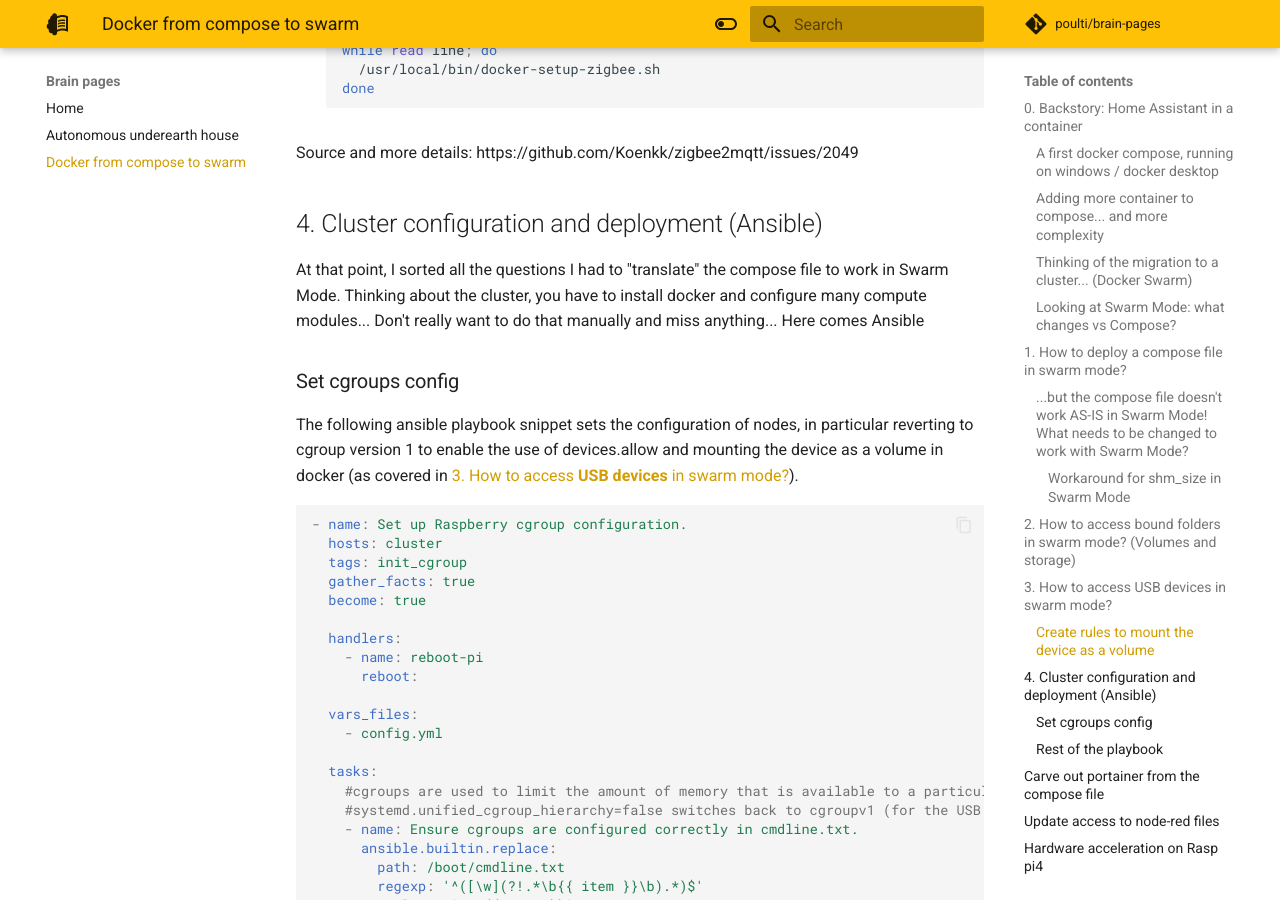
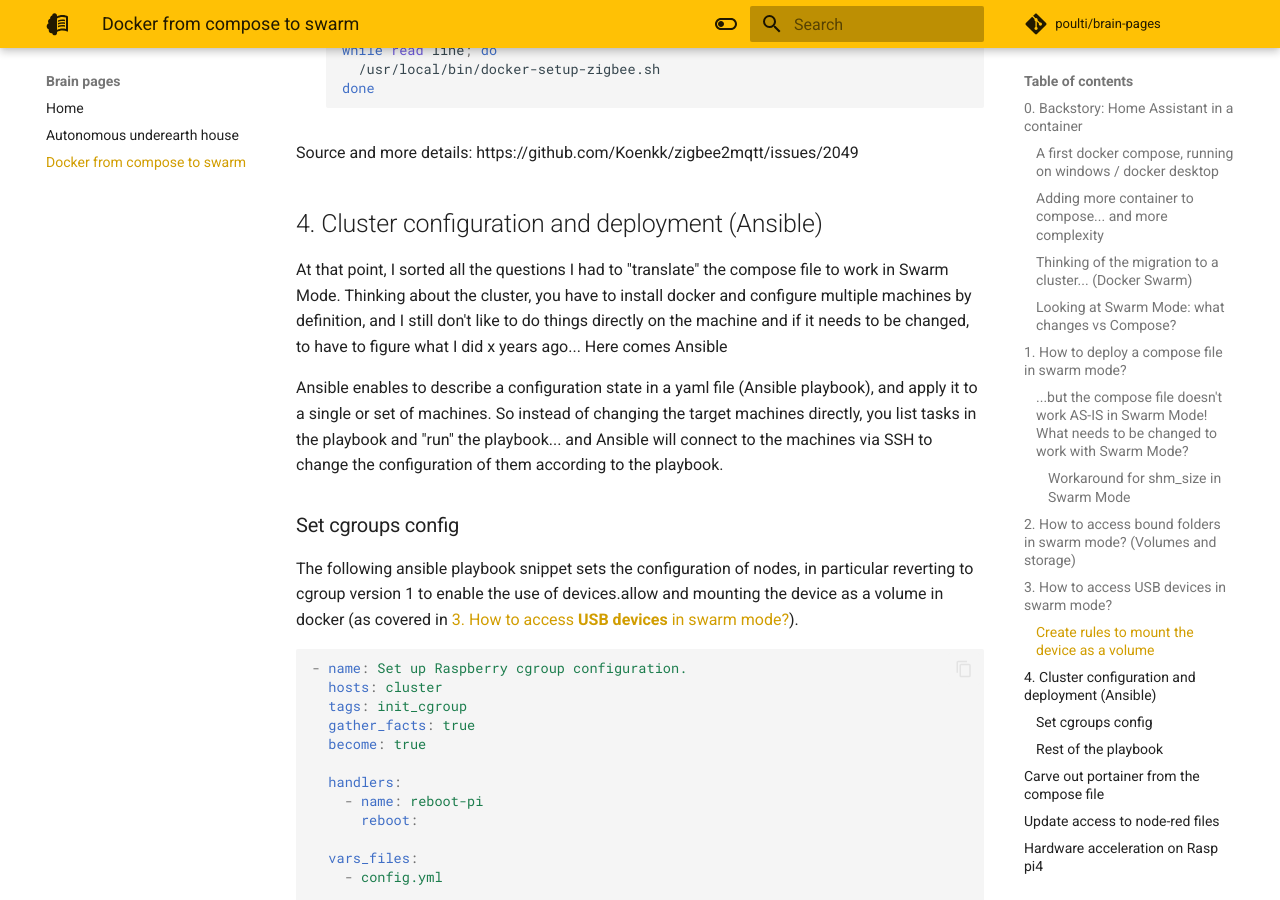
Before and after one commit to poulti/brain-pages, an MkDocs documentation site: the page built from docs/docker-from-compose-to-swarm.md, in a window 1280 px wide and 900 px high, scrolled down 12117 px. Built offline with MkDocs 1.6.1 and Material for MkDocs 9.7.7, drawn with Linux system fonts in a browser that asks for light colours; comment, search, counter and statistics services are not loaded.

Commit message:
Describes what Ansible does

```diff
--- a/docs/docker-from-compose-to-swarm.md
+++ b/docs/docker-from-compose-to-swarm.md
@@ -449,7 +449,9 @@
 
 ## 4. Cluster configuration and deployment (Ansible)
 
-At that point, I sorted all the questions I had to "translate" the compose file to work in Swarm Mode. Thinking about the cluster, you have to install docker and configure many compute modules... Don't really want to do that manually and miss anything... Here comes Ansible
+At that point, I sorted all the questions I had to "translate" the compose file to work in Swarm Mode. Thinking about the cluster, you have to install docker and configure multiple machines by definition, and I still don't like to do things directly on the machine and if it needs to be changed, to have to figure what I did x years ago... Here comes Ansible
+
+Ansible enables to describe a configuration state in a yaml file (Ansible playbook), and apply it to a single or set of machines. So instead of changing the target machines directly, you list tasks in the playbook and "run" the playbook... and Ansible will connect to the machines via SSH to change the configuration of them according to the playbook.
 
 ### Set cgroups config
 
```
